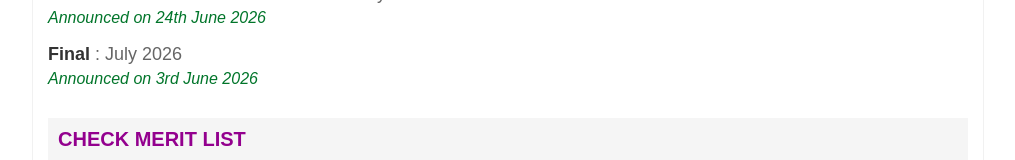
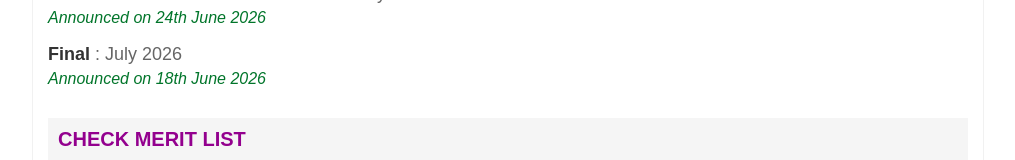
Before and after one commit to ShreyasSondur/caresult, a Next.js app: page /caresult in a window 1280 px wide. Shown: the part 275-435 px from the top of the page, without its empty margins (132-1147 px from the left). Built offline with nearby package versions, Linux system fonts and the light colour scheme.

Commit message:
upadted results date

```diff
--- a/src/app/caresult/page.tsx
+++ b/src/app/caresult/page.tsx
@@ -33,7 +33,7 @@ export default function HomeResults() {
             <div className="exam_name">
               <Link href="#">Final</Link> : July 2026
             </div>
-            <div className="annu_date">Announced on 3rd June 2026</div>
+            <div className="annu_date">Announced on 18th June 2026</div>
           </li>
         </ul>
 
```
